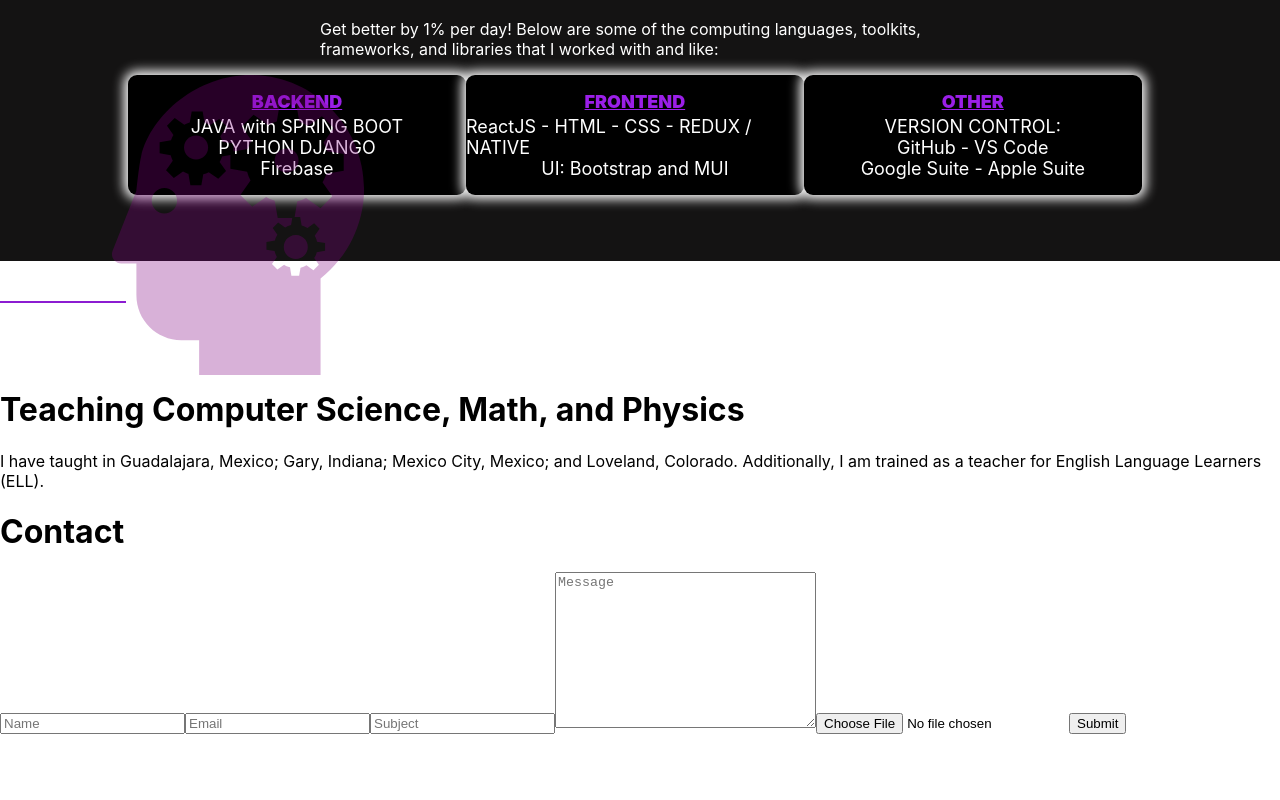
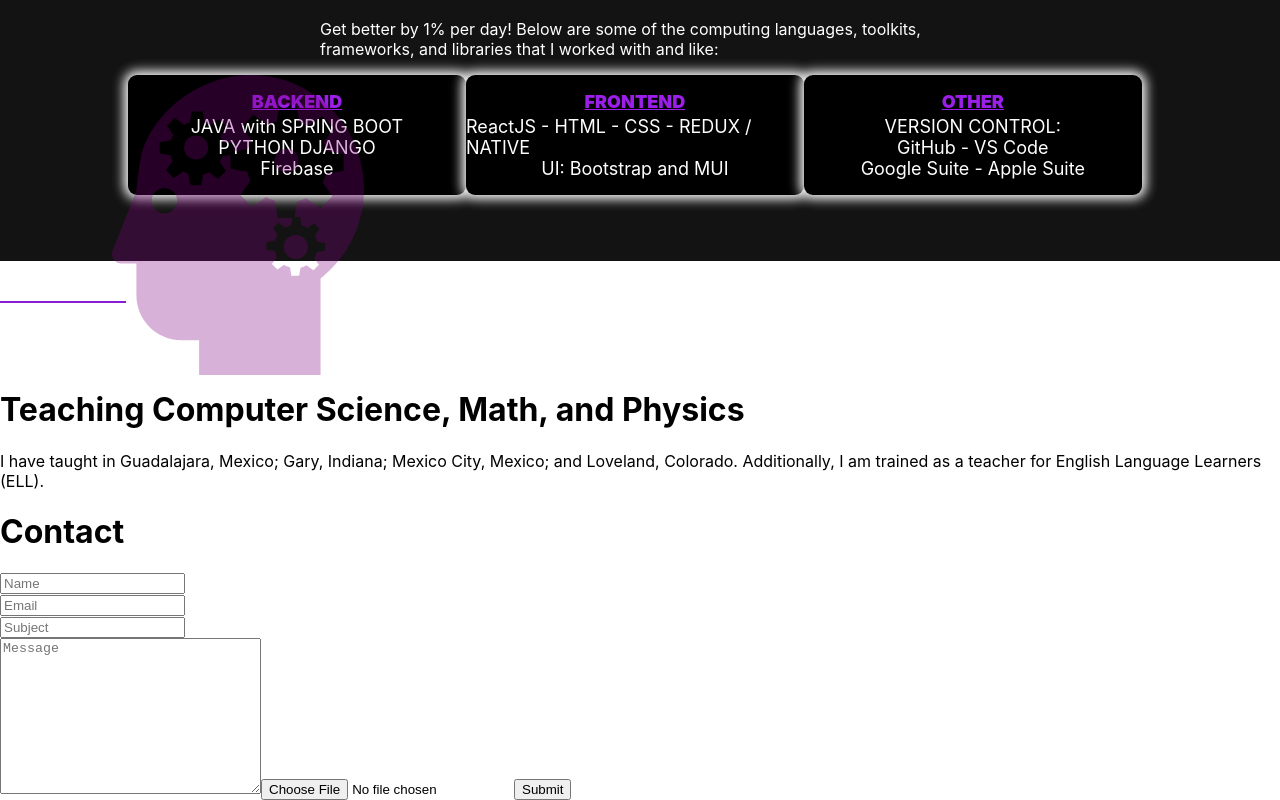
Before and after one commit to RThemian/react-portfolio-website, a React (Create React App) app: page / in a window 1280 px wide. Shown: the part 1540-2340 px from the top of the page. Before the commit the page ends 2274 px from the top, so only its background shows below. Built offline with nearby package versions, Linux system fonts and the light colour scheme.

Commit message:
email form ready?
not emailing me

```diff
--- a/src/components/Contact/Contact.js
+++ b/src/components/Contact/Contact.js
@@ -1,29 +1,44 @@
 import React from 'react';
+import classes from './Contact.module.css'
+
+
 
 const Contact = () => {
     return (
-    <div id="contact" className="container">
+    <div id="contact" className={classes.Container}>
             <h1>Contact</h1>
-        <form>
+        <form method="POST"
+        action = 'https://getform.io/f/08deec31-286d-4c71-8052-f78cec986218'>
+            <div>
             <input
+
             type = 'text'
             name = 'name'
             placeholder="Name"
             />
+            </div>
 
+            <div>
             <input
+
             type = 'email'
             name = 'email'
             placeholder="Email"
             />
+            </div>
 
+            <div>
             <input
+
             type = 'subject'
             name = 'subject'
             placeholder="Subject"
             />
 
+            </div>
+
            <textarea
+
            name = 'message'
            cols = '30'
            rows = '10'
@@ -31,10 +46,13 @@ const Contact = () => {
            />
 
            <input
+           className='container'
            type = 'file'
            name = 'resume[]'
            />
+
            <button type = 'submit'>Submit</button>
+
     </form>
 
 </div>
--- /dev/null
+++ b/src/components/Contact/Contact.module.css
@@ -0,0 +1,7 @@
+
+.Container {
+flex-direction: column;
+padding: right 2px;
+align-items: center;
+border-color: red;
+}
```
